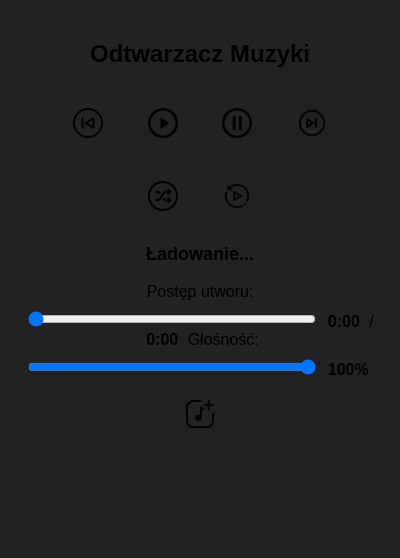
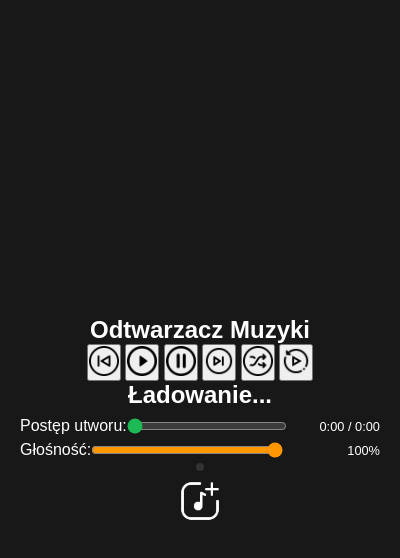
Before and after one commit to SzumisKarp/MusicPlayer, an Electron app: page index.html in a window 400 px wide. Drawn offline with Linux system fonts and the light colour scheme; no server answers.

Commit message:
adding styles and better look, also songs list.

```diff
--- a/index.html
+++ b/index.html
@@ -35,14 +35,18 @@
     <h3 id="song-title">Ładowanie...</h3>
 
     <!-- Pasek postępu odtwarzania -->
-    <label for="progress-bar">Postęp utworu:</label>
-    <input type="range" id="progress-bar" value="0" min="0" step="1" aria-label="Postęp odtwarzania">
-    <span id="current-time">0:00</span> / <span id="duration">0:00</span>
+    <div class="progress-container">
+        <label for="progress-bar">Postęp utworu:</label>
+        <input type="range" id="progress-bar" value="0" min="0" step="1" aria-label="Postęp odtwarzania">
+        <span id="time-container"><span id="current-time">0:00</span> / <span id="duration">0:00</span></span>
+    </div>
 
     <!-- Pasek głośności -->
-    <label for="volume-bar">Głośność:</label>
-    <input type="range" id="volume-bar" value="100" min="0" max="100" step="1" aria-label="Regulacja głośności">
-    <span id="volume-level">100%</span>
+    <div class="volume-container">
+        <label for="volume-bar">Głośność:</label>
+        <input type="range" id="volume-bar" value="100" min="0" max="100" step="1" aria-label="Regulacja głośności">
+        <span id="volume-level">100%</span>
+    </div>
 
     <div id="song-list"></div>
 
--- a/styles.css
+++ b/styles.css
@@ -1,69 +1,146 @@
-/* Stylizacja ciała strony */
+/* Resetowanie domyślnych stylów */
+* {
+    margin: 0;
+    padding: 0;
+    box-sizing: border-box;
+    font-family: Arial, sans-serif;
+}
+
 body {
-    font-family: Arial, sans-serif;
+    background: #181818;
+    color: #fff;
+    display: flex;
+    flex-direction: column;
+    align-items: center;
+    justify-content: center;
+    height: 100vh;
     text-align: center;
-    background-color: #222;
-    margin: 0;
     padding: 20px;
 }
 
-/* Stylizacja tytułu utworu */
-h3 {
-    margin-top: 10px;
-    font-size: 18px;
+/* Skaluje całą aplikację */
+.player-container {
+    background: #282828;
+    padding: 2vw;
+    border-radius: 15px;
+    box-shadow: 0 4px 10px rgba(0, 0, 0, 0.5);
+    width: min(80vw, 500px);
+    max-width: 600px;
+    min-width: 300px;
+    transition: all 0.3s ease-in-out;
 }
 
-/* Stylizacja przycisków */
-button {
-    margin: 10px;
-    padding: 10px;
-    border: none;
-    background: none;
-    cursor: pointer;
+/* Nagłówek utworu */
+#song-title {
+    font-size: clamp(1.5rem, 2vw, 2.5rem);
+    margin-bottom: 1vw;
 }
 
-button img {
-    width: 30px;
-    height: 30px;
+/* Przyciskowe menu */
+.controls {
+    display: flex;
+    justify-content: center;
+    gap: 1vw;
+    flex-wrap: wrap;
+    margin: 1vw 0;
 }
 
-/* Stylizacja paska postępu */
-#progress-bar, #volume-bar {
-    width: 80%;
-    margin-top: 10px;
+.controls button {
+    background: none;
+    border: none;
+    cursor: pointer;
+    transition: filter 0.2s ease, transform 0.2s ease;
 }
 
-/* Stylizacja wyświetlania czasu i głośności */
-#current-time, #duration, #volume-level {
-    font-weight: bold;
-    margin: 5px;
-}
-/* Efekt przyciemniania ekranu */
-.dark-mode {
-    background-color: #222;
-    color: white;
-    transition: background-color 0.5s ease, color 0.5s ease;
+.controls button img {
+    width: clamp(30px, 3vw, 50px);
+    filter: invert(100%);
 }
 
-/* Animacja pulsującego tła */
-@keyframes pulse {
-    0% { background-color: #222; }
-    50% { background-color: #333; }
-    100% { background-color: #222; }
+.controls button:hover {
+    transform: scale(1.2);
+    filter: invert(60%);
 }
 
-.pulsing {
-    animation: pulse 2s infinite;
+/* Pasek postępu utworu */
+.progress-container {
+    display: flex;
+    align-items: center;
+    justify-content: space-between;
+    width: 100%;
+    margin: 1vw 0;
 }
 
-.active { filter: invert(50%); }
-
-/* Gdy przycisk jest w stanie aktywnym (np. Play włączony, Shuffle włączone, itp.) */
-.active img {
-  filter: invert(50%);
+#progress-bar {
+    flex-grow: 1;
+    cursor: pointer;
+    accent-color: #1db954;
 }
 
-/* Krótkie mignięcie po kliknięciu */
-.inverted img {
-  filter: invert(50%);
+/* Przesunięcie czasu na prawo */
+#time-container {
+    text-align: right;
+    flex-grow: 1;
+    padding-left: 0.5vw;
+    font-size: clamp(0.8rem, 1vw, 1.2rem);
 }
+
+/* Pasek głośności */
+.volume-container {
+    display: flex;
+    align-items: center;
+    justify-content: space-between;
+    width: 100%;
+    margin-top: 0.5vw;
+}
+
+#volume-bar {
+    flex-grow: 1;
+    cursor: pointer;
+    accent-color: #ff9800;
+}
+
+/* Przesunięcie poziomu głośności na prawo */
+#volume-level {
+    text-align: right;
+    flex-grow: 1;
+    padding-left: 0.5vw;
+    font-size: clamp(0.8rem, 1vw, 1.2rem);
+}
+
+/* Lista piosenek */
+#song-list {
+    margin-top: 1vw;
+    padding: 1vw;
+    background: #333;
+    border-radius: 10px;
+    overflow-y: auto;
+    max-height: 15vw;
+    font-size: clamp(0.8rem, 1vw, 1.2rem);
+}
+
+/* Przycisk dodawania piosenek */
+#add-song {
+    margin-top: 1.5vw;
+    background: none;
+    border: none;
+    padding: 1vw;
+    cursor: pointer;
+    transition: transform 0.3s ease;
+}
+
+#add-song img {
+    width: clamp(40px, 4vw, 60px);
+    filter: invert(100%);
+}
+
+#add-song:hover {
+    transform: scale(1.2);
+}
+
+/* Skalowanie na większych ekranach */
+@media (min-width: 800px) {
+    .player-container {
+        width: min(60vw, 600px);
+    }
+}
```
